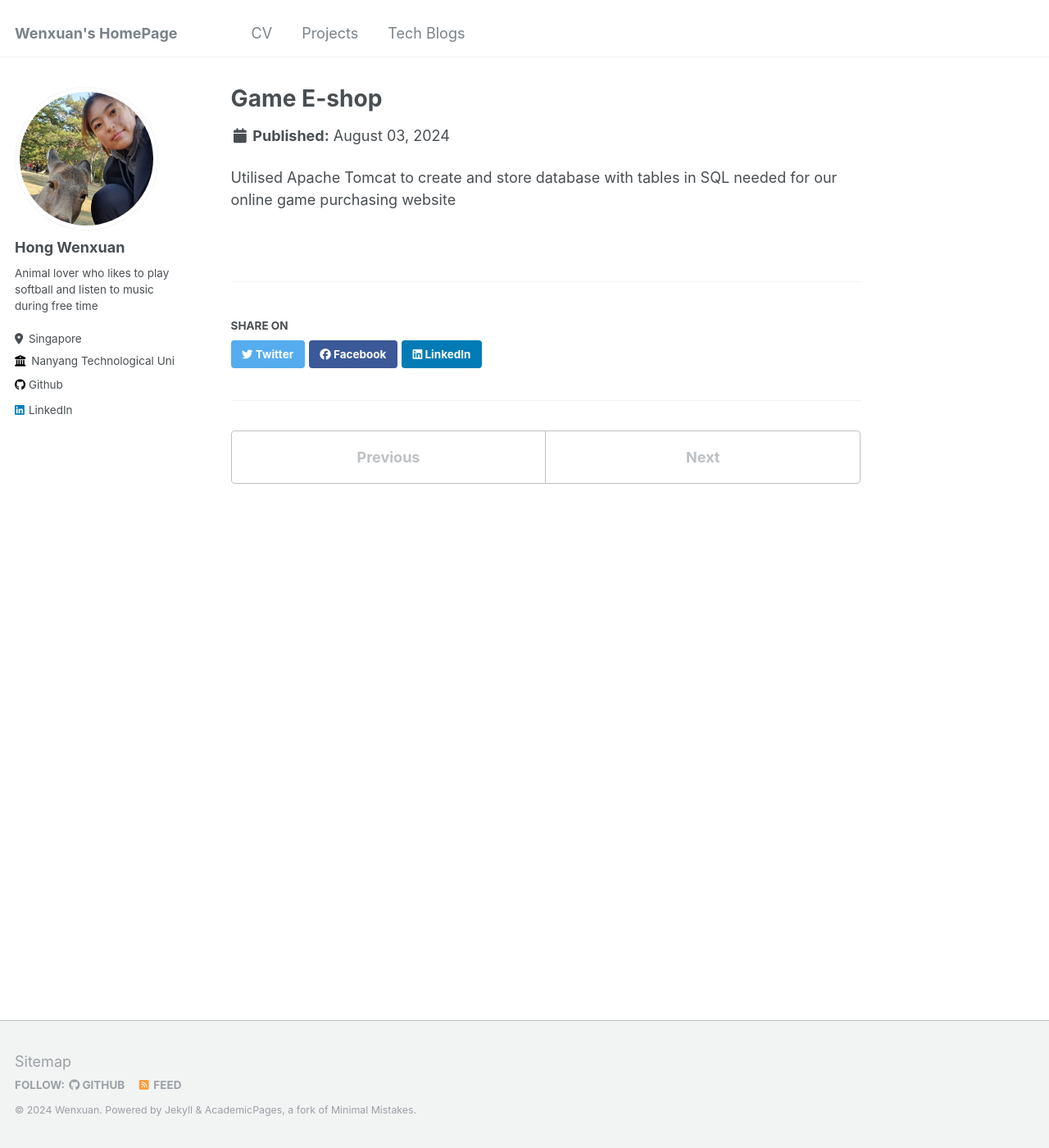
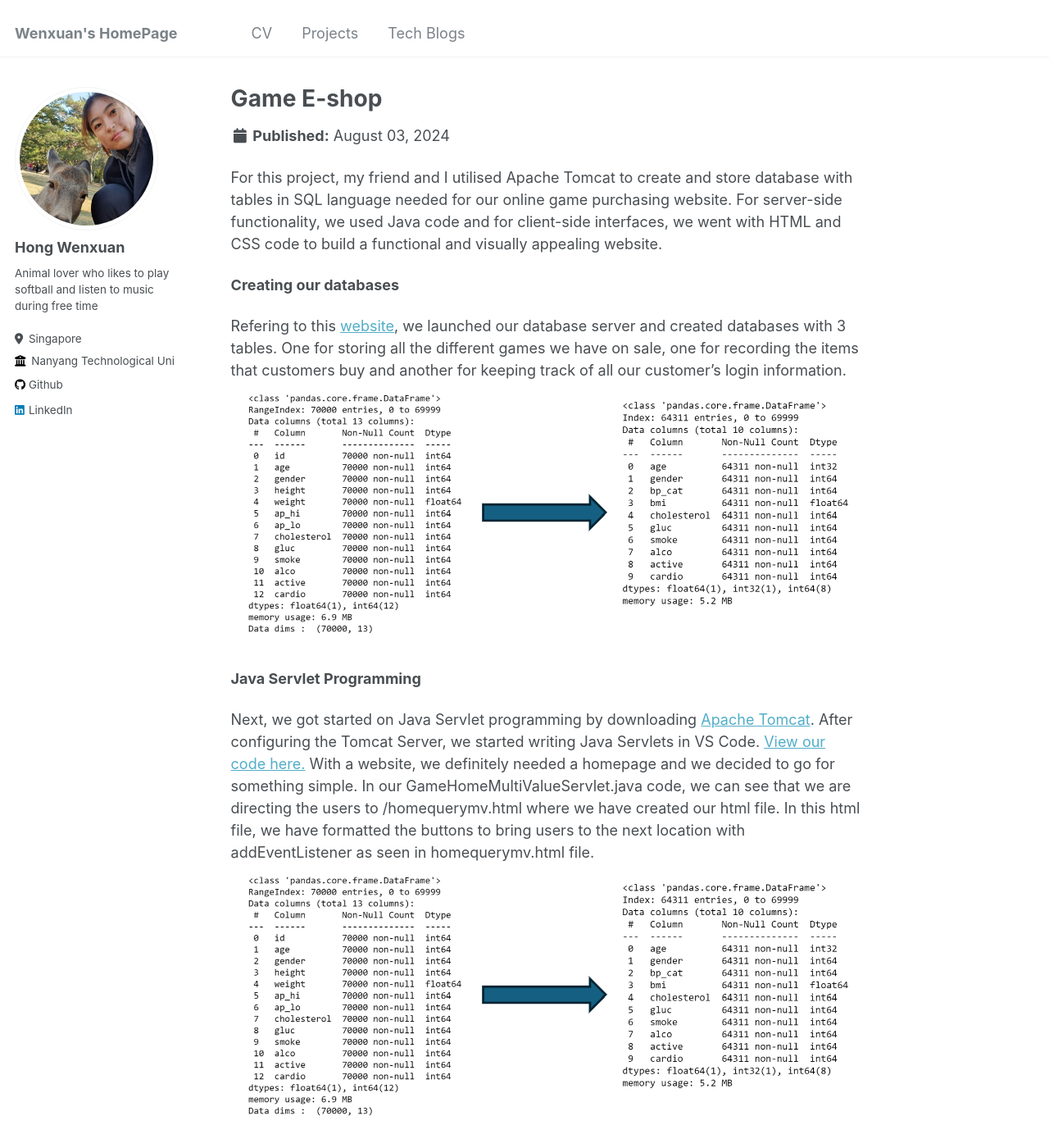
Before and after one commit to h-wenxuan/aboutme, a Jekyll site: the page built from _portfolio/gamingeshop.md, in a window 1280 px wide and 1400 px high. Shown: the whole window at 82% size. Built offline with Jekyll 4.4.1, drawn with Linux system fonts in a browser that asks for light colours.

Commit message:
Update gamingeshop.md

```diff
--- a/_portfolio/gamingeshop.md
+++ b/_portfolio/gamingeshop.md
@@ -1,8 +1,18 @@
 ---
 title: "Game E-shop"
-excerpt: "Created a gaming e-shop with both frontend and backend features <br/><img src='/aboutme/images/cardiovascularpic.jpg' style='width:300px; height:auto;'>"
+excerpt: "Created a gaming e-shop with both frontend and backend features <br/><img src='/aboutme/images/gameshoppic.png' style='width:300px; height:auto;'>"
 collection: portfolio
 ---
 
-Utilised Apache Tomcat to create and store database with tables in SQL needed for our
-online game purchasing website
+For this project, my friend and I utilised Apache Tomcat to create and store database with tables in SQL language needed for our online game purchasing website. For server-side functionality, we used Java code and for client-side interfaces, we went with HTML and CSS code to build a functional and visually appealing website.
+
+**Creating our databases**
+
+Refering to this [website](https://www3.ntu.edu.sg/home/ehchua/Programming/sql/MySQL_HowTo.html), we launched our database server and created databases with 3 tables. One for storing all the different games we have on sale, one for recording the items that customers buy and another for keeping track of all our customer's login information.
+![Database]({{ site.baseurl }}/images/cleandataset.png)
+
+**Java Servlet Programming**
+
+Next, we got started on Java Servlet programming by downloading [Apache Tomcat](https://www3.ntu.edu.sg/home/ehchua/Programming/howto/Tomcat_HowTo.html). After configuring the Tomcat Server, we started writing Java Servlets in VS Code. [View our code here.](https://github.com/h-wenxuan/gamingeshop/tree/master)
+With a website, we definitely needed a homepage and we decided to go for something simple. In our GameHomeMultiValueServlet.java code, we can see that we are directing the users to /homequerymv.html where we have created our html file. In this html file, we have formatted the buttons to bring users to the next location with addEventListener as seen in homequerymv.html file.
+![Homepage]({{ site.baseurl }}/images/cleandataset.png)
```
